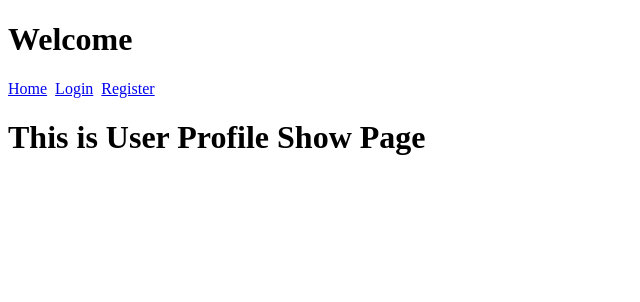
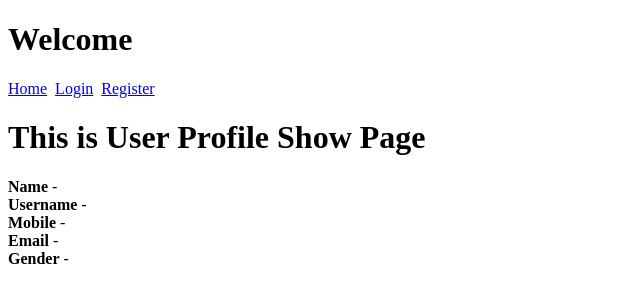
Before and after one commit to pravingoswami/homemade-food-frontend-react-redux, a React (Create React App) app: page /profile in a window 1280 px wide. Shown: the top 302 px of the page, without its empty margins (0-640 px from the left). Built offline with nearby package versions, Linux system fonts and the light colour scheme.

Commit message:
getting user profile information from the redux store

```diff
--- a/src/components/profile/ProfileShow.js
+++ b/src/components/profile/ProfileShow.js
@@ -1,11 +1,34 @@
 import React from 'react'
+import { connect } from 'react-redux'
 
 function ProfileShow(props){
     return (
-        <div>
+        <div> {console.log(props.user)}
             <h1>This is User Profile Show Page</h1>
+            {
+                props.user && (
+                    <div>
+                        <label><b>Name</b> - {props.user.name}</label>
+                        <br></br>
+                        <label><b>Username</b> - {props.user.username}</label>
+                        <br></br>
+                        <label><b>Mobile</b> - {props.user.mobile}</label>
+                        <br></br>
+                        <label><b>Email</b> - {props.user.email}</label>
+                        <br></br>
+                        <label><b>Gender</b> - {props.user.gender}</label>
+                        <br></br>
+                    </div>
+                )
+            }
         </div>
     )
 }
 
-export default ProfileShow
+const mapStateToProps = (state) => {
+    return {
+        user : state.user
+    }
+}
+
+export default connect(mapStateToProps)(ProfileShow)
```
